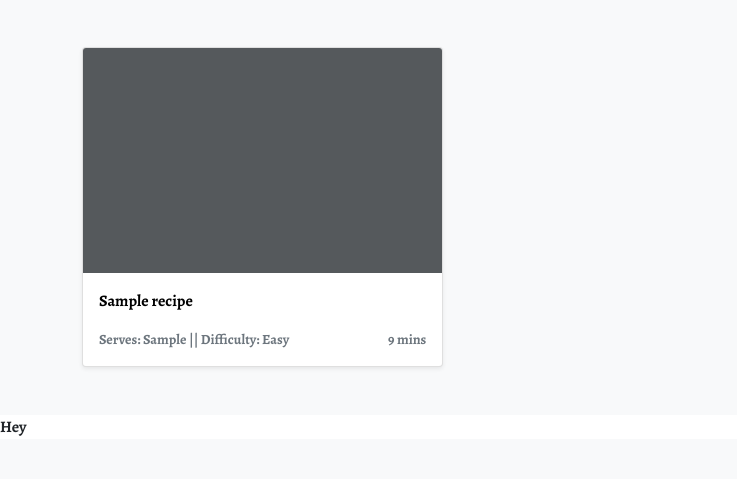
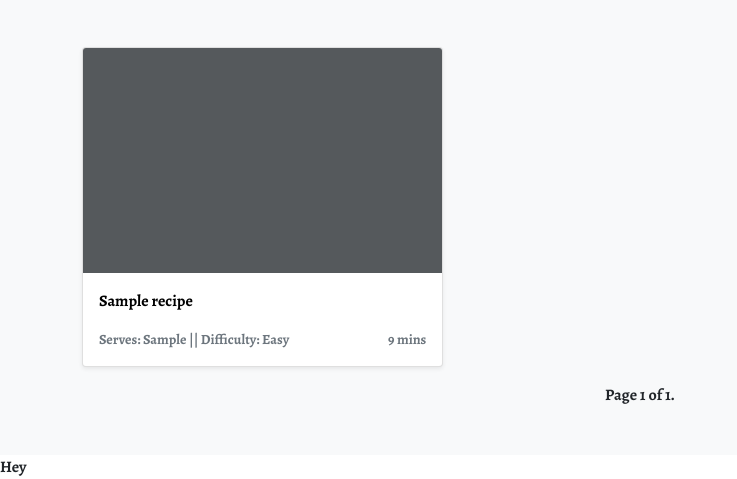
Before and after one commit to Samuel-Dainton/portfolio-project-4, a Django app: page / in a window 1280 px wide. Shown: the part 1006-1485 px from the top of the page, without its empty margins (0-737 px from the left). Before the commit the page ends 1442 px from the top, so only its background shows below. Run offline with Django 3.2, Linux system fonts and the light colour scheme; tables that the repository leaves empty hold one stand-in row (values such as "Sample post"); some libraries are stand-ins or nearby versions.

Commit message:
Feat: index page pagination for recipes.

```diff
--- a/home/templates/home/index.html
+++ b/home/templates/home/index.html
@@ -22,19 +22,22 @@
                             <div class="d-block w-100" alt="..."></div>
                             <div class="carousel-caption">
                                 <h5>Welcome to Recipeasy!</h5>
-                                <p>Share and browse recipies with other users to inspire and develop your cooking skills.</p>
+                                <p>Share and browse recipies with other users to inspire and develop your cooking
+                                    skills.</p>
                             </div>
                         </div>
                         <div class="carousel-item carousel-image-2">
                             <div class="carousel-caption">
                                 <h5>Crying Tiger Salad</h5>
-                                <p>This week we're featuring this stunning new recipe, click <a>here</a> to read more.</p>
+                                <p>This week we're featuring this stunning new recipe, click <a>here</a> to read more.
+                                </p>
                             </div>
                         </div>
                         <div class="carousel-item carousel-image-3">
                             <div class="carousel-caption">
                                 <h5>Better Baking with Brad</h5>
-                                <p>These tips from our good friend Brad will help raise your baking to the next level.</p>
+                                <p>These tips from our good friend Brad will help raise your baking to the next level.
+                                </p>
                             </div>
                         </div>
                     </div>
@@ -70,8 +73,7 @@
         <div class="container">
 
             <div class="row row-cols-1 row-cols-sm-2 row-cols-md-3 g-3">
-
-                {% for recipe in recipes %}
+                {% for recipe in page_obj %}
                 <div class="col">
                     <div class="card shadow-sm">
                         <svg class="bd-placeholder-img card-img-top" width="100%" height="225"
@@ -102,6 +104,28 @@
                     </div>
                 </div>
                 {% endfor %}
+
+            </div>
+            <div class="row mt-3">
+                <div class="col d-flex justify-content-center">
+                    <div class="pagination">
+                        <span class="step-links">
+                            {% if page_obj.has_previous %}
+                            <a href="?page=1">&laquo; First |</a>
+                            <a href="?page={{ page_obj.previous_page_number }}">Previous |</a>
+                            {% endif %}
+
+                            <span class="current">
+                                Page {{ page_obj.number }} of {{ page_obj.paginator.num_pages }}.
+                            </span>
+
+                            {% if page_obj.has_next %}
+                            <a href="?page={{ page_obj.next_page_number }}">| Next</a>
+                            <a href="?page={{ page_obj.paginator.num_pages }}">| Last &raquo;</a>
+                            {% endif %}
+                        </span>
+                    </div>
+                </div>
             </div>
         </div>
     </div>
--- a/home/views.py
+++ b/home/views.py
@@ -5,6 +5,8 @@ from django.contrib.auth.decorators import login_required
 from .models import Recipe, Comment, Allergy
 from .forms import RecipeForm
 
+from django.core.paginator import Paginator
+from django.shortcuts import render
 
 def topic(request):
     return render(request, 'home/browse.html')
@@ -20,7 +22,13 @@ def home(request):
 
     recipe_count = recipes.count()
 
-    context = {'recipes': recipes, 'recipe_count': recipe_count,}
+    recipe_list = Recipe.objects.all()
+    paginator = Paginator(recipe_list, 12) # Show 12 recipes per page.
+
+    page_number = request.GET.get('page')
+    page_obj = paginator.get_page(page_number)
+
+    context = {'recipes': recipes, 'recipe_count': recipe_count, 'page_obj': page_obj}
     return render(request, 'home/index.html', context)
 
 
--- a/static/css/style.css
+++ b/static/css/style.css
@@ -12,25 +12,6 @@ a:hover {
     background-color: rgba(49, 175, 180, 0.4);
   }
 
-.mt-1 {
-    margin-top: 1rem;
-}
-
-.mt-2 {
-    margin-top: 2rem;
-}
-
-.mt-3 {
-    margin-top: 3rem;
-}
-
-.mt-5 {
-    margin-top: 5rem;
-}
-
-.mb-5 {
-    margin-bottom: 5rem;
-}
 
 .navbar-brand {
     background: url("../images/logo_small.png") no-repeat;
```
